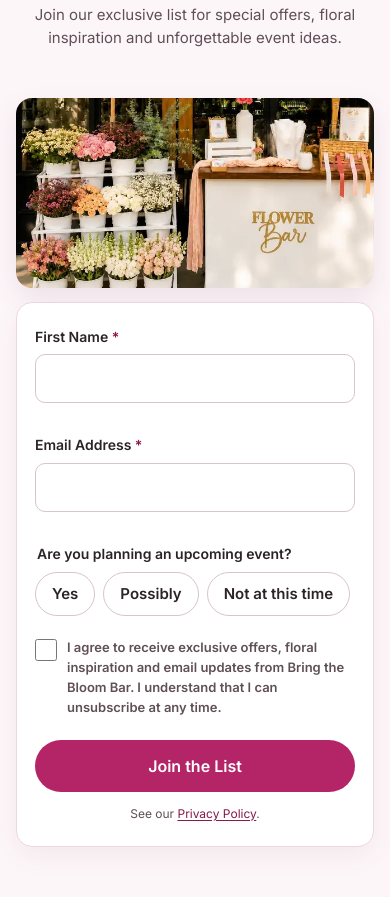
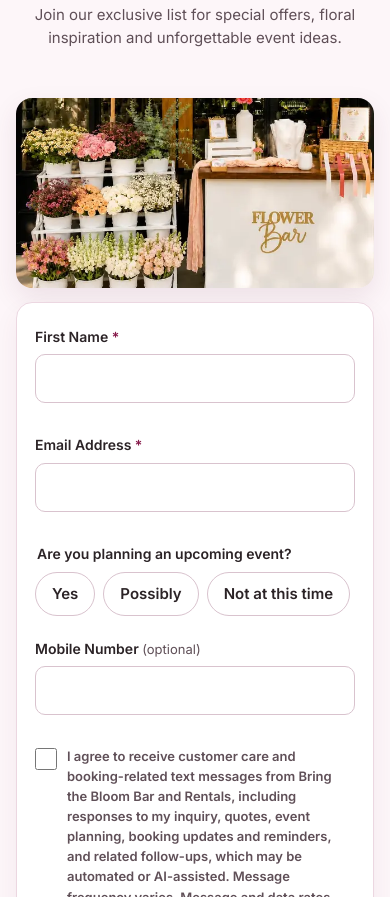
Before and after one commit to simplifiedsitesco/bringthebloombar, a plain HTML site: page lets-bloom.html in a window 390 px wide. Shown: the part 203-1100 px from the top of the page. Drawn offline with nearby package versions, Linux system fonts and the light colour scheme.

Commit message:
lets-bloom: show mobile number and SMS consent to everyone
Co-Authored-By: Claude Opus 5.5 <noreply@anthropic.com>

```diff
--- a/lets-bloom.html
+++ b/lets-bloom.html
@@ -162,6 +162,8 @@
             <label class="lb-label" for="lb-date">Estimated Event Date <span class="lb-opt">(optional)</span></label>
             <input class="lb-input" id="lb-date" name="estimated-event-date" type="text" autocomplete="off" placeholder="e.g. June 2027">
           </div>
+        </div>
+
         <div class="lb-field">
           <label class="lb-label" for="lb-phone">Mobile Number <span class="lb-opt">(optional)</span></label>
           <input class="lb-input" id="lb-phone" name="phone" type="tel" autocomplete="tel" inputmode="tel" aria-describedby="lb-sms-err">
@@ -172,8 +174,6 @@
           <label for="lb-sms-consent">I agree to receive customer care and booking-related text messages from Bring the Bloom Bar and Rentals, including responses to my inquiry, quotes, event planning, booking updates and reminders, and related follow-ups, which may be automated or AI-assisted. Message frequency varies. Message and data rates may apply. Reply STOP to opt out or HELP for assistance. Consent is not required to submit this form or purchase services. See our <a href="/privacy-policy" target="_blank" rel="noopener">Privacy Policy</a> and <a href="/terms" target="_blank" rel="noopener">Terms of Service</a>.</label>
         </div>
         <p class="lb-error" id="lb-sms-err" role="alert"></p>
-        </div>
-
         <div class="lb-consent">
           <input type="checkbox" id="lb-consent" name="marketing_consent" value="yes">
           <label for="lb-consent">I agree to receive exclusive offers, floral inspiration and email updates from Bring the Bloom Bar. I understand that I can unsubscribe at any time.</label>
@@ -215,8 +215,8 @@
     var sel = form.querySelector('input[name="planning-event"]:checked');
     var show = sel && (sel.value === 'Yes' || sel.value === 'Possibly');
     details.hidden = !show;
-    typeEl.disabled = !show; dateEl.disabled = !show; phoneEl.disabled = !show; smsBox.disabled = !show;
-    if (!show) { typeEl.value = ''; dateEl.value = ''; phoneEl.value = ''; smsBox.checked = false; setErr(phoneEl, 'lb-sms-err', ''); }
+    typeEl.disabled = !show; dateEl.disabled = !show;
+    if (!show) { typeEl.value = ''; dateEl.value = ''; }
   }
   form.querySelectorAll('input[name="planning-event"]').forEach(function (r) { r.addEventListener('change', syncDetails); });
 
```
Lines whose indentation alone changed are shown as unchanged.
